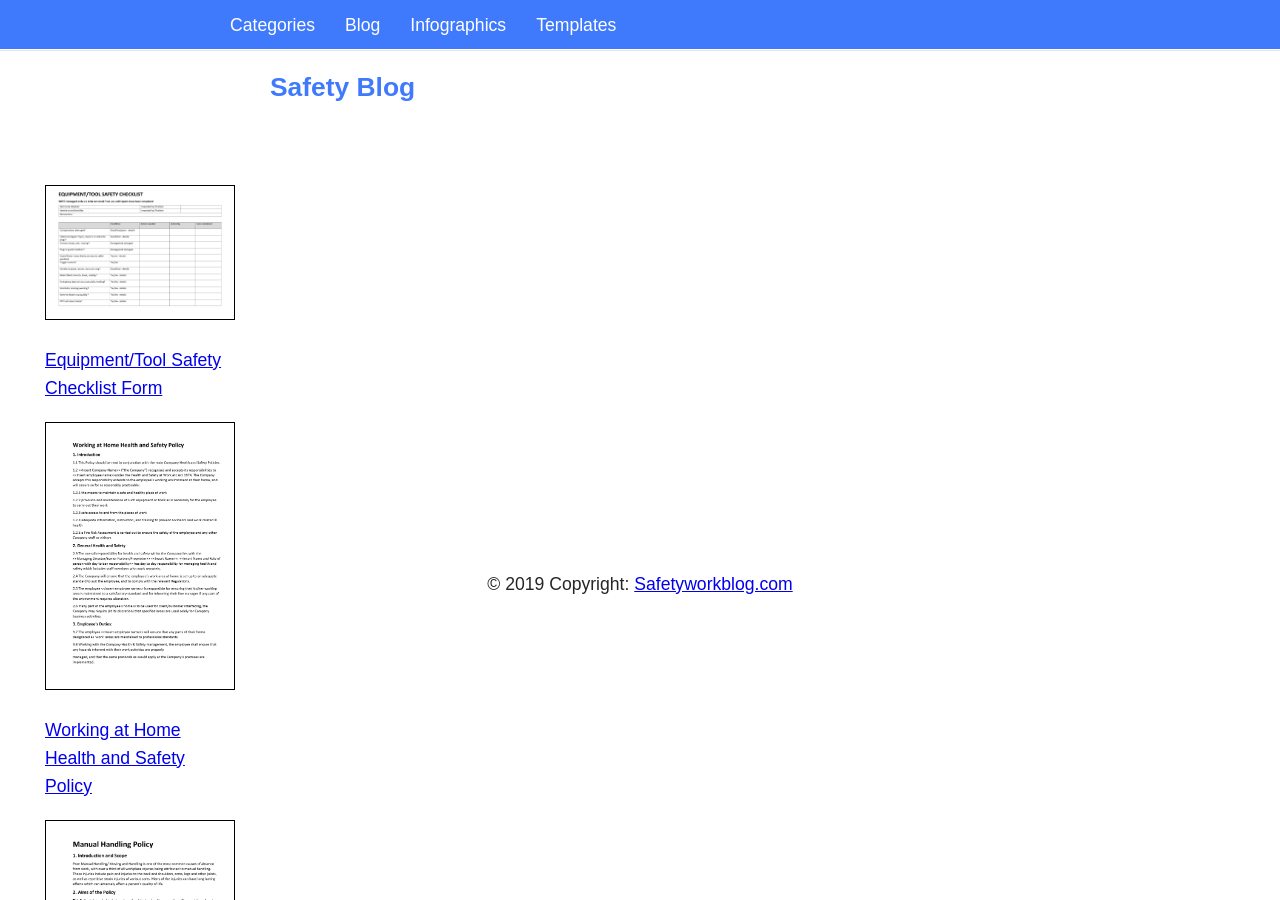
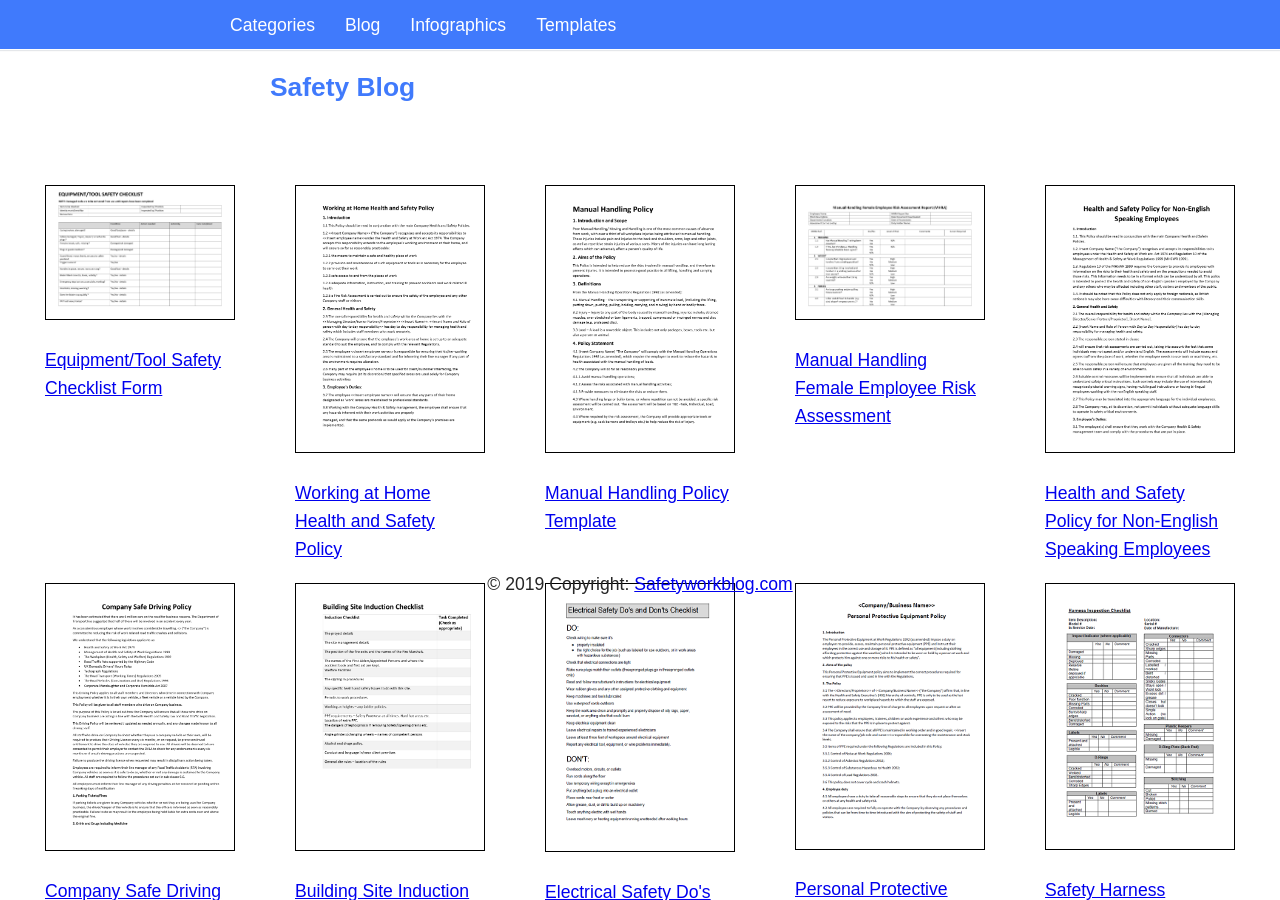
Before and after one commit to Flaaim/safe, a Jekyll site: the page built from templates.html, in a window 1280 px wide and 900 px high. Built offline with Jekyll 4.4.1, drawn with Linux system fonts in a browser that asks for light colours; some web fonts are replaced.

Commit message:
Update template.html

```diff
--- a/_layouts/template.html
+++ b/_layouts/template.html
@@ -14,12 +14,12 @@
      data-full-width-responsive="true"></ins>
 <script>
      (adsbygoogle = window.adsbygoogle || []).push({});
-</script><div class="grid">
-   <article>
+</script>
+   <article><div class="grid">
   {{ content }}
+     </div>
+      </article>
 
-      </article>
-      </div>
 
 
 
```
